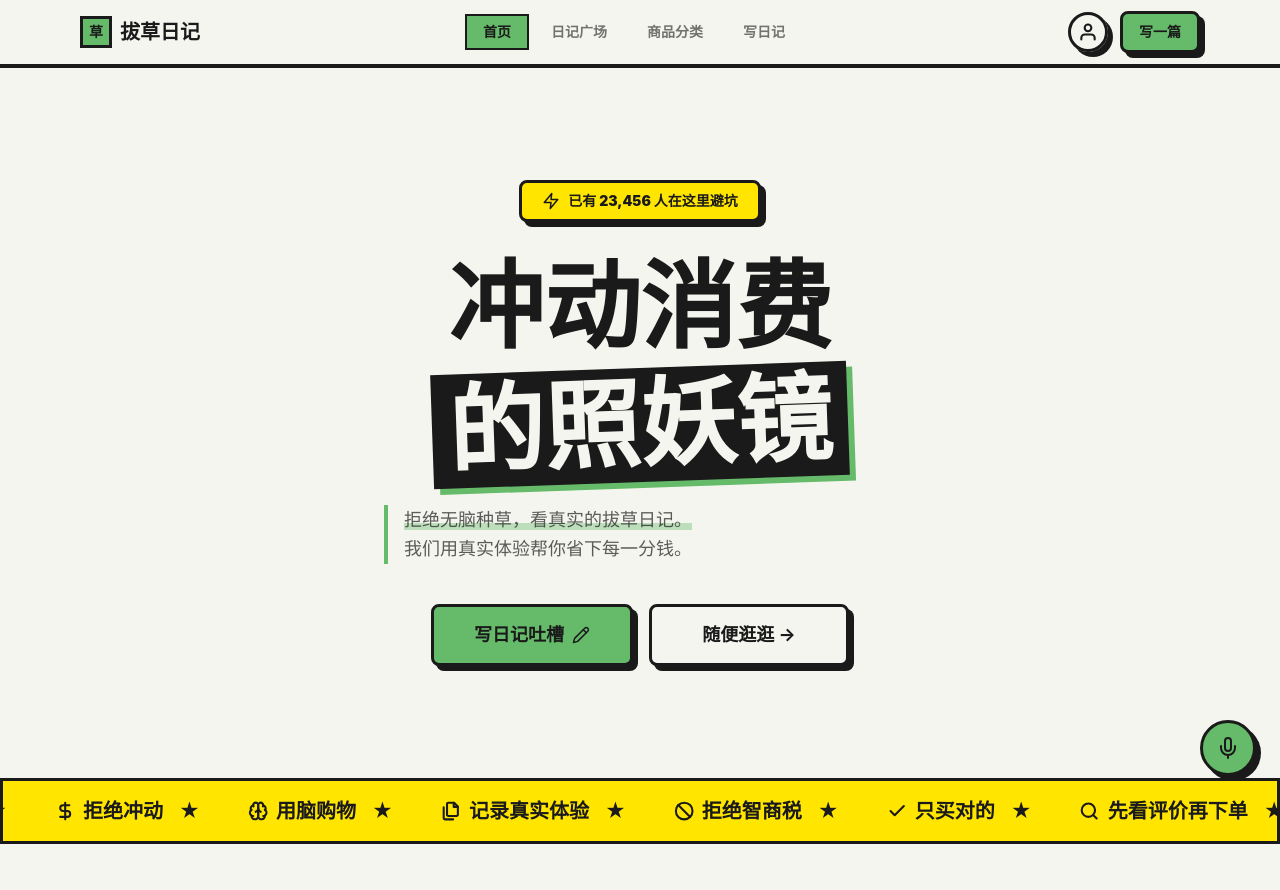
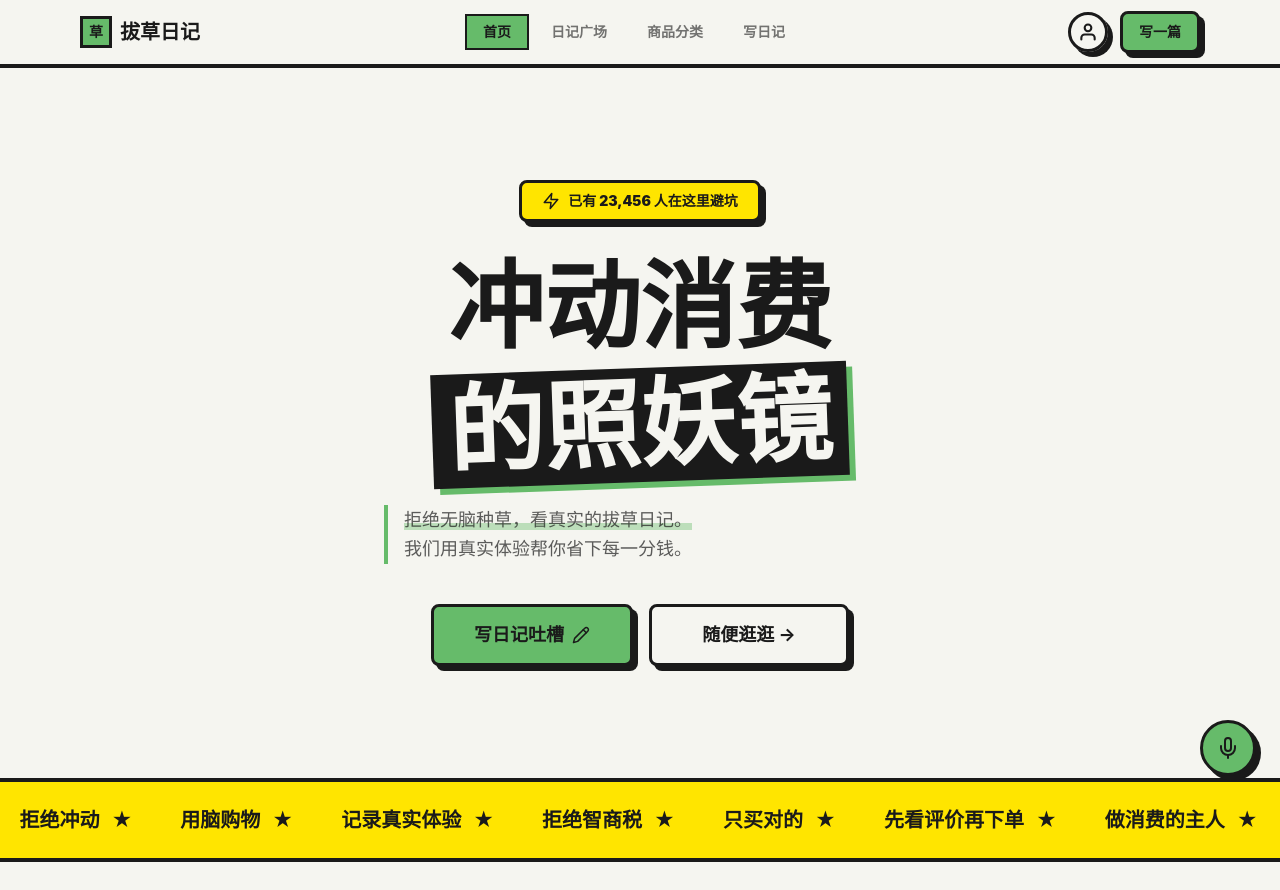
Before and after one commit to water030201/bacao-diary, a React (Vite) app: page / in a window 1280 px wide. Shown: the top 890 px of the page. Built offline with nearby package versions, Linux system fonts and the light colour scheme.

Commit message:
style: marquee remove icons, taller height, thicker border

```diff
--- a/src/components/ui/InfiniteMarquee.tsx
+++ b/src/components/ui/InfiniteMarquee.tsx
@@ -10,7 +10,7 @@ export default function InfiniteMarquee({ children, speed = 20, direction = "lef
   const x = direction === "left" ? ["0%", "-50%"] : ["-50%", "0%"];
 
   return (
-    <div className="overflow-hidden brutal-border bg-accent py-4">
+    <div className="overflow-hidden border-y-[4px] border-brutal-black bg-accent py-6">
       <motion.div
         className="flex whitespace-nowrap gap-8"
         animate={{ x }}
--- a/src/pages/HomePage.tsx
+++ b/src/pages/HomePage.tsx
@@ -100,10 +100,9 @@ export default function HomePage() {
       {/* Infinite Marquee — 避坑宣言 */}
       <InfiniteMarquee speed={25}>
         {SLOGANS.map((s, i) => (
-          <span key={i} className="text-brutal-black font-black text-xl mx-2 inline-flex items-center gap-2">
-            <Icon name={s.icon} size={20} className="stroke-[2.5]" />
+          <span key={i} className="text-brutal-black font-black text-xl mx-2 inline-flex items-center gap-3">
             {s.text}
-            <span className="text-brutal-black ml-2">★</span>
+            <span className="text-brutal-black">★</span>
           </span>
         ))}
       </InfiniteMarquee>
```
